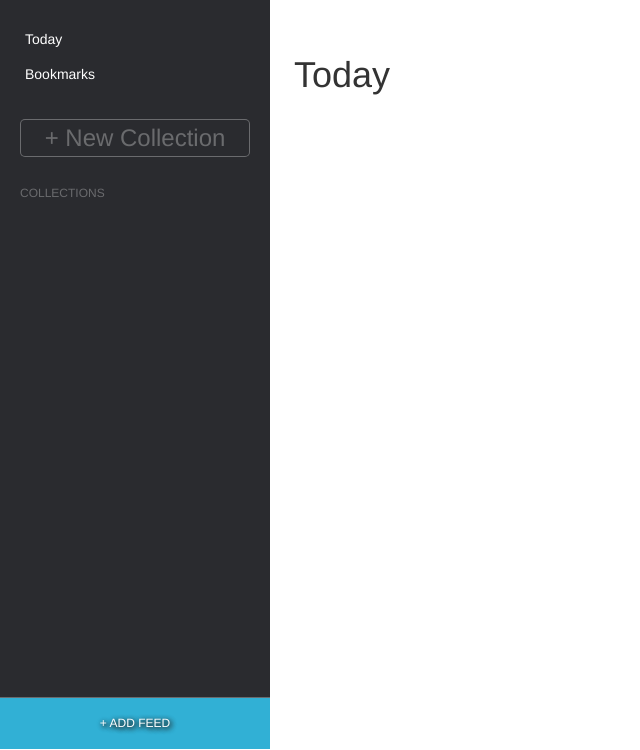
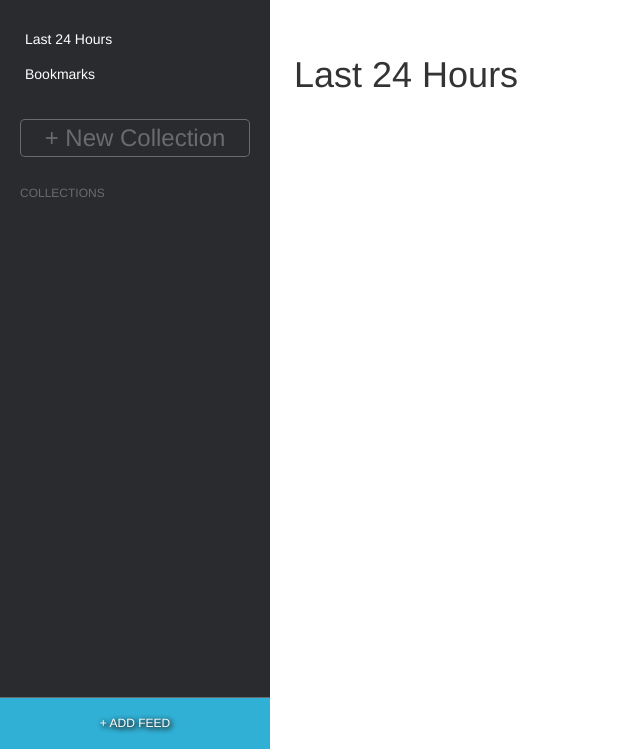
Before and after one commit to kchen21/RSSFeedMe, a Node server app: page /today in a window 1280 px wide. Shown: the part 51-801 px from the top of the page, without its empty margins (0-640 px from the left). Run offline with Node 20, Linux system fonts and the light colour scheme; the visitor is signed in with stand-in values (Sample User, id 1); data that the repository does not hold is empty; some libraries are stand-ins or nearby versions.

Commit message:
Change Today page to Last 24 Hours

```diff
--- a/routes/main.js
+++ b/routes/main.js
@@ -343,7 +343,7 @@ router.get('/today', async (req, res, next) => {
 
         if (parsedFeed.items && parsedFeed.items.length > 0) {
           for (const item of parsedFeed.items) {
-            if (!isArticlePublishedToday(item)) continue; // Skip articles not published today
+            if (!isWithinLast24Hours(item)) continue; // Skip articles not published in the last 24 hours
 
             let recentArticle = new RecentArticle();
             let imageUrl = "/images/article_icon.jpg"; // Default fallback image
@@ -391,22 +391,15 @@ router.get('/today', async (req, res, next) => {
   }
 });
 
-function isArticlePublishedToday(item, timeZone = 'America/New_York') {
-    const pubDate = item.pubDate || item.isoDate;
-    if (!pubDate) return false;
+function isWithinLast24Hours(item) {
+  const rawDate = item.isoDate || item.pubDate;
+  if (!rawDate) return false;
 
-    const date = new Date(pubDate);
-    if (isNaN(date.getTime())) return false;
+  const publishedTime = new Date(rawDate).getTime();
+  if (Number.isNaN(publishedTime)) return false;
 
-    // Format dates as YYYY-MM-DD
-    const dateFormatter = new Intl.DateTimeFormat('en-US', {
-      timeZone,
-      year: 'numeric',
-      month: '2-digit',
-      day: '2-digit'
-    });
-
-    return dateFormatter.format(date) === dateFormatter.format(new Date());
+  const twentyFourHoursAgo = Date.now() - 24 * 60 * 60 * 1000;
+  return publishedTime >= twentyFourHoursAgo;
 };
 
 router.get('/search', async (req, res, next) => {
--- a/views/main/today.ejs
+++ b/views/main/today.ejs
@@ -1,6 +1,6 @@
 <% layout('homepage_layout') -%>
 
-<h1>Today</h1>
+<h1>Last 24 Hours</h1>
 
 <ul class="articles">
   <% articles.forEach((article) => { %>
--- a/views/partials/sidebar.ejs
+++ b/views/partials/sidebar.ejs
@@ -1,6 +1,6 @@
 <sidebar class="sidebar">
   <div class="sidebar-main">
-    <a href="/today">Today</a>
+    <a href="/today">Last 24 Hours</a>
 
     <a href="/bookmarks">Bookmarks</a>
 
```
Also changed, not shown: README.md.
